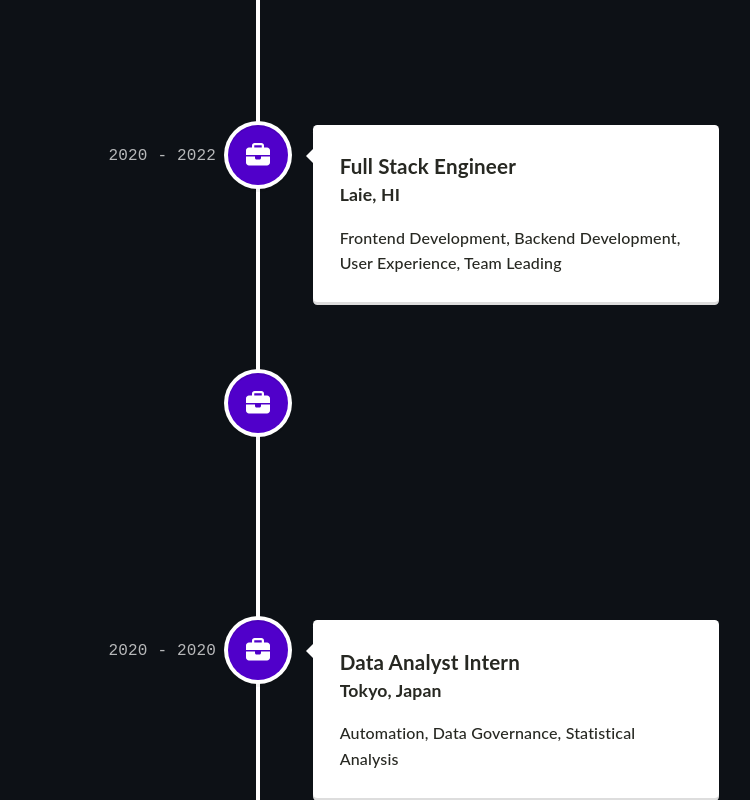
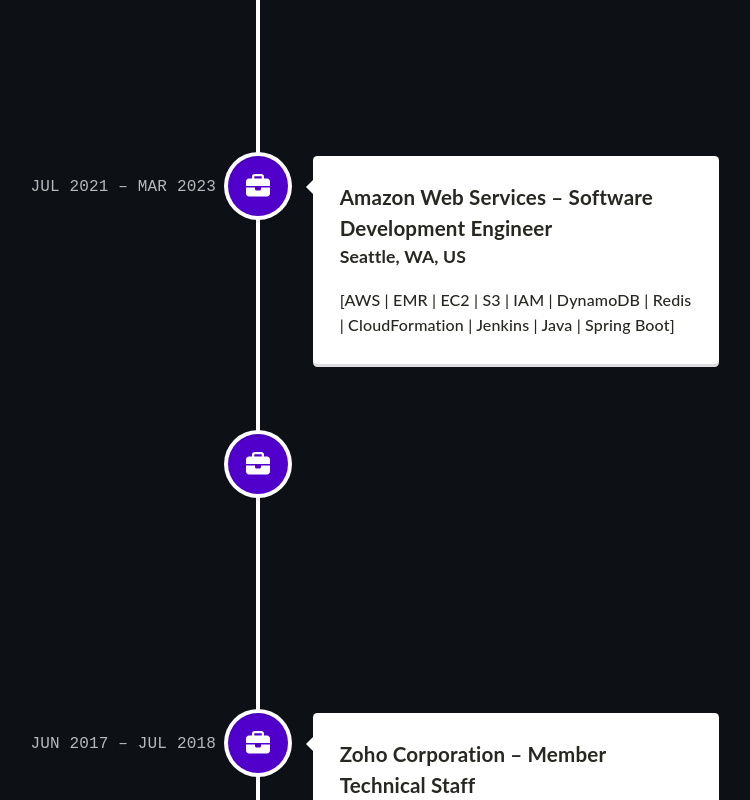
Before and after one commit to shasedharan/portfoliotest, a React (Create React App) app: page / in a window 1280 px wide. Shown: the part 1820-2620 px from the top of the page, without its empty margins (382-1132 px from the left). Built offline with nearby package versions, Linux system fonts and the light colour scheme.

Commit message:
Update work experience

```diff
--- a/src/components/Timeline.tsx
+++ b/src/components/Timeline.tsx
@@ -16,50 +16,50 @@
             className="vertical-timeline-element--work"
             contentStyle={{ background: 'white', color: 'rgb(39, 40, 34)' }}
             contentArrowStyle={{ borderRight: '7px solid  white' }}
-            date="2022 - present"
+            date="OCT 2023"
             iconStyle={{ background: '#5000ca', color: 'rgb(39, 40, 34)' }}
             icon={<FontAwesomeIcon icon={faBriefcase} />}
           >
-            <h3 className="vertical-timeline-element-title">Technology Consultant</h3>
-            <h4 className="vertical-timeline-element-subtitle">Dallas, TX</h4>
+            <h3 className="vertical-timeline-element-title">Certec Consulting Inc – Software Engineer</h3>
+            <h4 className="vertical-timeline-element-subtitle">Sunnyvale, CA, US</h4>
             <p>
-              Full-stack Web Development, GenAI/LLM, Project Management, Business Development
+              [Java | Docker | Kubernetes | Helm | Cloud-Native Microservices]
             </p>
           </VerticalTimelineElement>
           <VerticalTimelineElement
             className="vertical-timeline-element--work"
-            date="2020 - 2022"
+            date="JUL 2021 – MAR 2023"
             iconStyle={{ background: '#5000ca', color: 'rgb(39, 40, 34)' }}
             icon={<FontAwesomeIcon icon={faBriefcase} />}
           >
-            <h3 className="vertical-timeline-element-title">Full Stack Engineer</h3>
-            <h4 className="vertical-timeline-element-subtitle">Laie, HI</h4>
+            <h3 className="vertical-timeline-element-title">Amazon Web Services – Software Development Engineer</h3>
+            <h4 className="vertical-timeline-element-subtitle">Seattle, WA, US</h4>
             <p>
-              Frontend Development, Backend Development, User Experience, Team Leading
+              [AWS | EMR | EC2 | S3 | IAM | DynamoDB | Redis | CloudFormation | Jenkins | Java | Spring Boot]
             </p>
           </VerticalTimelineElement>
           <VerticalTimelineElement
             className="vertical-timeline-element--work"
-            date="2021 - 2021"
+            date="DEC 2018 – JUN 2019"
             iconStyle={{ background: '#5000ca', color: 'rgb(39, 40, 34)' }}
             icon={<FontAwesomeIcon icon={faBriefcase} />}
           >
-            <h3 className="vertical-timeline-element-title">Staff Engineer Intern</h3>
-            <h4 className="vertical-timeline-element-subtitle">Laie, HI</h4>
+            <h3 className="vertical-timeline-element-title">Unitive Technologies Private Limited – Software Developer</h3>
+            <h4 className="vertical-timeline-element-subtitle">Chennai, TN, India</h4>
             <p>
-              Full-stack Development, API Development, User Experience
+              [Java | Spring Boot | ReactJS | REST APIs | Web Application Development]
             </p>
           </VerticalTimelineElement>
           <VerticalTimelineElement
             className="vertical-timeline-element--work"
-            date="2020 - 2020"
+            date="JUN 2017 – JUL 2018"
             iconStyle={{ background: '#5000ca', color: 'rgb(39, 40, 34)' }}
             icon={<FontAwesomeIcon icon={faBriefcase} />}
           >
-            <h3 className="vertical-timeline-element-title">Data Analyst Intern</h3>
-            <h4 className="vertical-timeline-element-subtitle">Tokyo, Japan</h4>
+            <h3 className="vertical-timeline-element-title">Zoho Corporation – Member Technical Staff</h3>
+            <h4 className="vertical-timeline-element-subtitle">Chennai, TN, India</h4>
             <p>
-              Automation, Data Governance, Statistical Analysis
+              [Java | JavaScript | HTML | CSS | Cassandra | Performance Optimization]
             </p>
           </VerticalTimelineElement>
         </VerticalTimeline>
```
